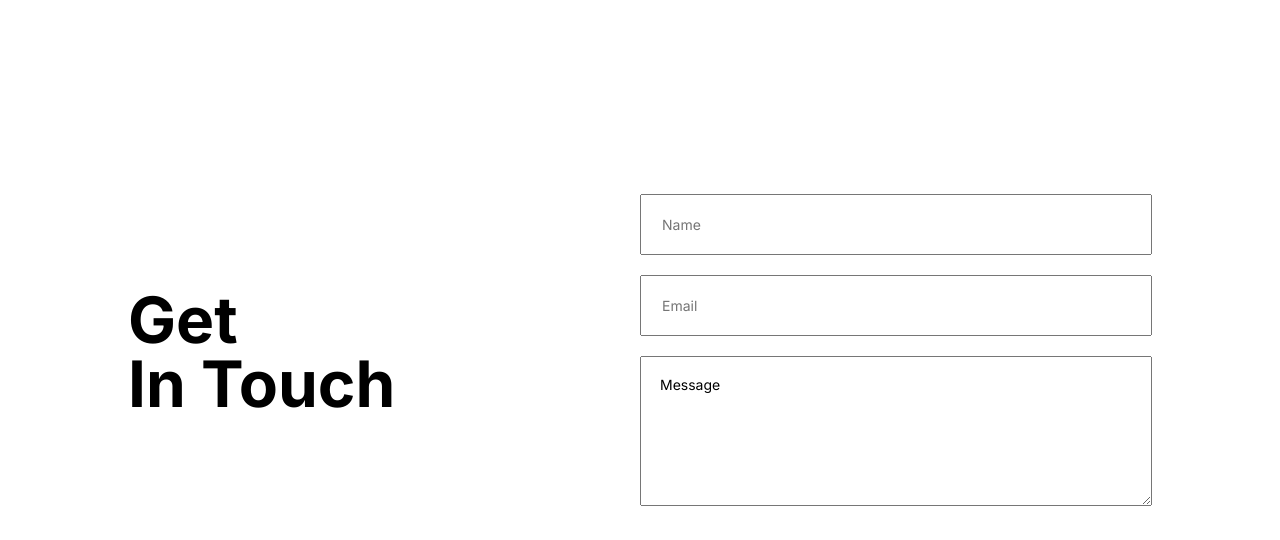
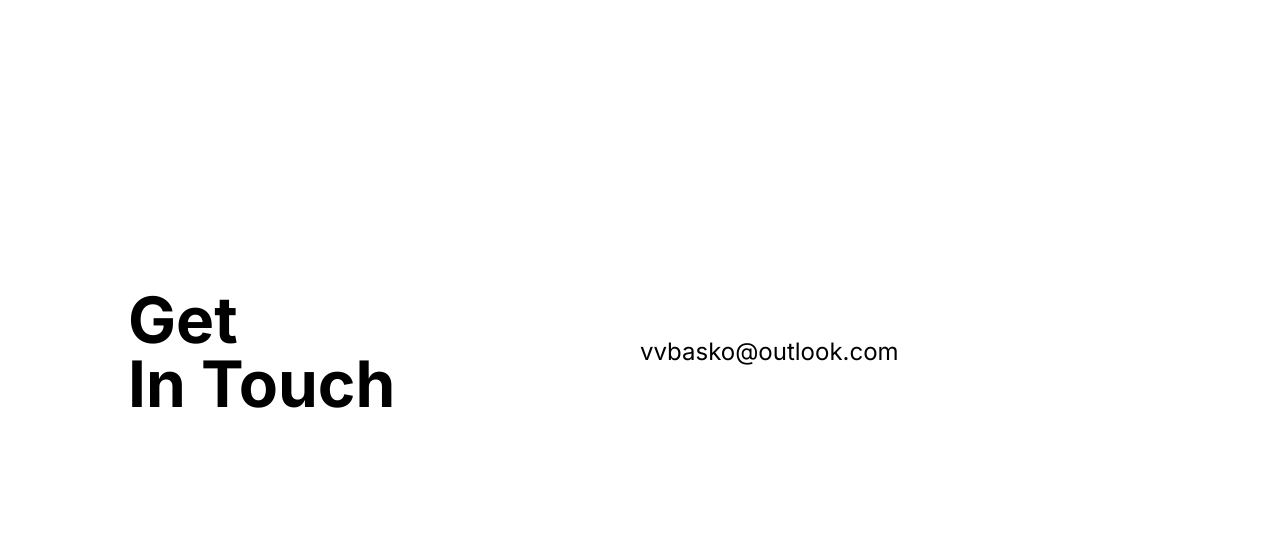
Before and after one commit to VBasko/Croissant, a plain HTML site: page contact.html in a window 1280 px wide. Shown: the part 66-606 px from the top of the page. Drawn offline with Linux system fonts and the light colour scheme.

Commit message:
Fixed contacts

```diff
--- a/contact.html
+++ b/contact.html
@@ -30,13 +30,8 @@
         <br />
         In Touch
       </h1>
-      <div class="input-container">
-        <input type="text" placeholder="Name" />
-        <input type="text" placeholder="Email" />
-        <div class="styled-input wide">
-          <textarea required=""></textarea>
-          <label>Message</label>
-        </div>
+      <div class="contact-link">
+        <a href="mailto:vvbasko@outlook.com">vvbasko@outlook.com</a>
       </div>
     </div>
   </body>
--- a/css/styles.css
+++ b/css/styles.css
@@ -110,37 +110,16 @@ h2 {
   height: 90vh;
 }
 
-.input-container {
-  display: flex;
-  flex-direction: column;
+.contact-link {
   width: 50%;
-  gap: 20px;
 }
 
-input[type="text"] {
-  padding: 20px;
+.contact-link a {
+  font-size: 24px;
+  text-decoration: underline transparent;
+  transition: all 300ms ease-in-out;
 }
 
-input[type="text"]:focus,
-textarea:focus {
-  outline: none;
-  box-shadow: 2px 2px 10px rgba(0, 0, 0, 0.2);
+.contact-link a:hover {
+  text-decoration: underline black;
 }
-
-.styled-input.wide {
-  position: relative;
-}
-
-.styled-input.wide label {
-  position: absolute;
-  top: 20px;
-  left: 20px;
-  opacity: 1;
-}
-
-textarea {
-  padding: 20px;
-  min-width: 100%;
-  max-width: 100%;
-  min-height: 150px;
-}
```
